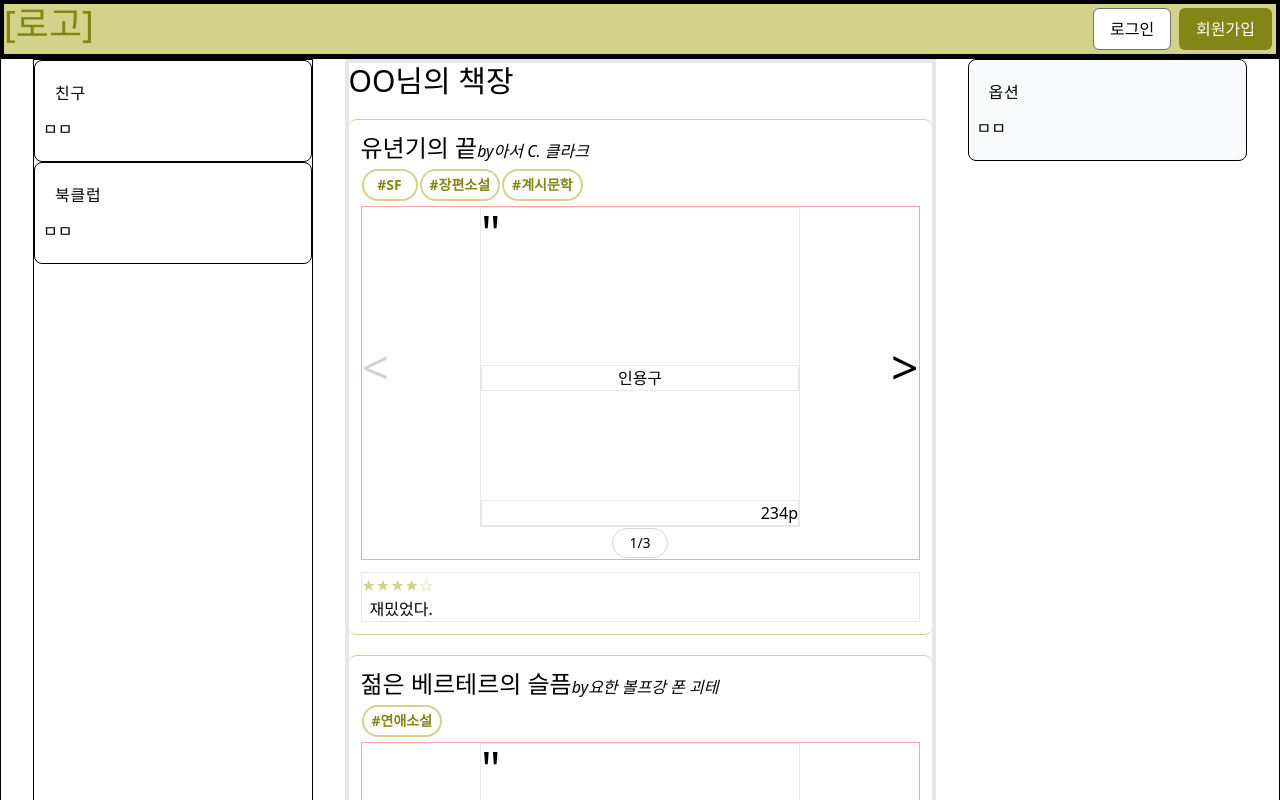
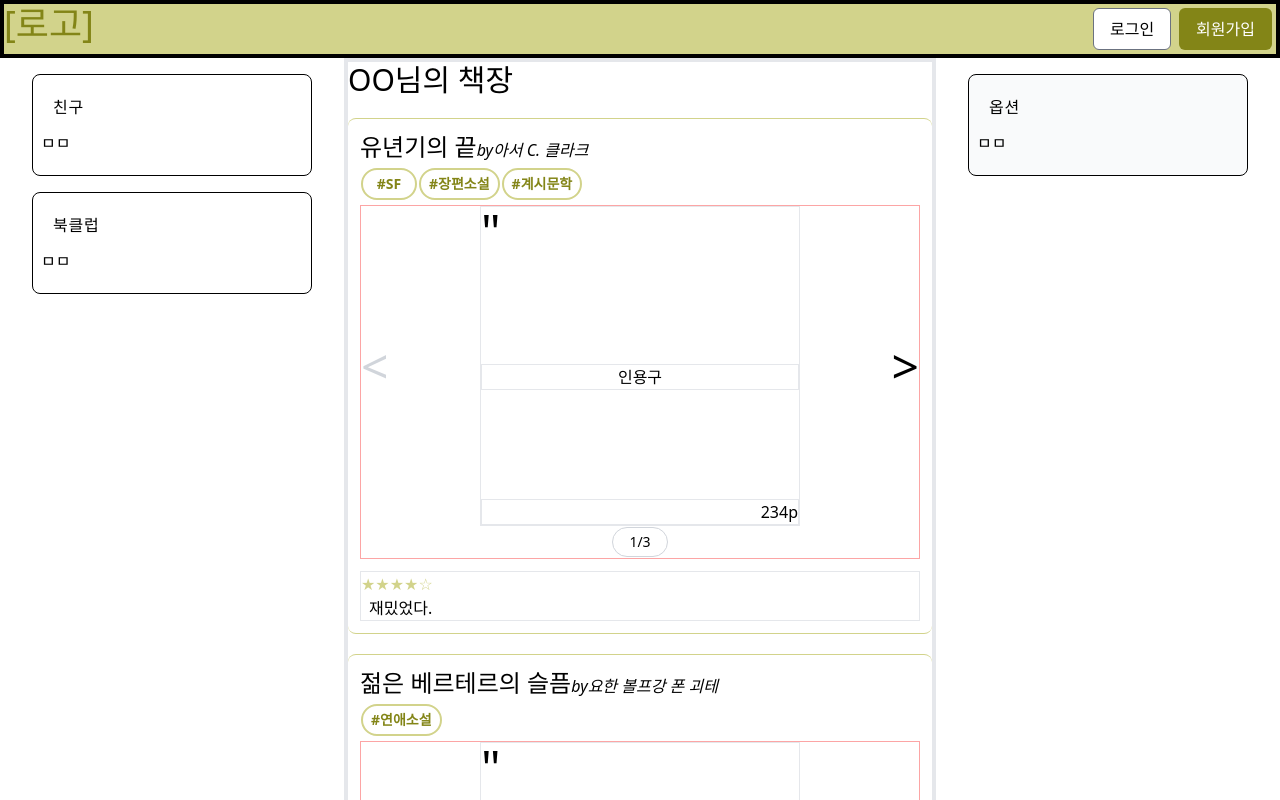
Before and after one commit to amaran-th/Book_Together, a React (Create React App) app: page /main in a window 1280 px wide. Shown: the top 800 px of the page. Built offline with nearby package versions, Linux system fonts and the light colour scheme.

Commit message:
feat:메인페이지 사이드바 간격 조정 #2

```diff
--- a/src/page/Main/Main.jsx
+++ b/src/page/Main/Main.jsx
@@ -9,16 +9,16 @@ import Option from './Side/Option'
 function Main() {
   return (
     <div className="dark:bg-black dark:text-white">
-      <div className="border border-black max-w-3xl mx-auto sm:px-6 md:max-w-7xl md:px-8 md:grid md:grid-cols-12 md:gap-8">
-        <div className="border border-black hidden md:block md:col-span-4 lg:col-span-3">
-          <nav name="좌측 사이드바" className="sticky top-4">
+      <div className="max-w-3xl mx-auto sm:px-6 md:max-w-7xl md:px-8 md:grid md:grid-cols-12 md:gap-8">
+        <div className="hidden md:block md:col-span-4 lg:col-span-3">
+          <nav name="좌측 사이드바" className="sticky top-4 space-y-4 mt-4">
             <Friend />
             <Club />
           </nav>
         </div>
         <Content />
         <aside className="hidden xl:block xl:col-span-3">
-          <section name="우측 사이드바" className="sticky top-4 space-y-4">
+          <section name="우측 사이드바" className="sticky top-4 space-y-4 mt-4">
             <Option />
           </section>
         </aside>
```
